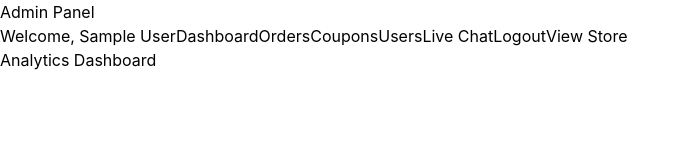
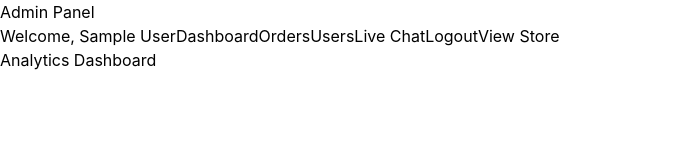
Before and after one commit to m4breaking/ecommerce-app, a React (Vite) app in the folder admin-client/: page /analytics in a window 1280 px wide. Shown: the top 160 px of the page, without its empty margins (0-690 px from the left). Built offline with nearby package versions, Linux system fonts and the light colour scheme; sample sign-in values are in the browser's storage.

Commit message:
Remove coupons page from admin panel

```diff
--- a/admin-client/src/App.jsx
+++ b/admin-client/src/App.jsx
@@ -5,7 +5,6 @@ import AdminChat from './pages/AdminChat';
 import AdminUsers from './pages/AdminUsers';
 import AdminOrders from './pages/AdminOrders';
 import AdminAnalytics from './pages/AdminAnalytics';
-import AdminCoupons from './pages/AdminCoupons';
 import { AdminAuthProvider } from './context/AdminAuthContext';
 
 function App() {
@@ -20,7 +19,6 @@ function App() {
           <Route path="/users" element={<AdminUsers />} />
           <Route path="/orders" element={<AdminOrders />} />
           <Route path="/analytics" element={<AdminAnalytics />} />
-          <Route path="/coupons" element={<AdminCoupons />} />
         </Routes>
       </Router>
     </AdminAuthProvider>
--- a/admin-client/src/pages/AdminAnalytics.jsx
+++ b/admin-client/src/pages/AdminAnalytics.jsx
@@ -81,12 +81,6 @@ const AdminAnalytics = () => {
                 className="text-gray-700 hover:text-indigo-600 px-3 py-2 rounded-md font-medium"
               >
                 Orders
-              </Link>
-              <Link
-                to="/coupons"
-                className="text-gray-700 hover:text-indigo-600 px-3 py-2 rounded-md font-medium"
-              >
-                Coupons
               </Link>
               <Link
                 to="/users"
--- a/admin-client/src/pages/AdminChat.jsx
+++ b/admin-client/src/pages/AdminChat.jsx
@@ -119,12 +119,6 @@ const AdminChat = () => {
                 className="text-gray-700 hover:text-indigo-600 px-3 py-2 rounded-md font-medium"
               >
                 Orders
-              </Link>
-              <Link
-                to="/coupons"
-                className="text-gray-700 hover:text-indigo-600 px-3 py-2 rounded-md font-medium"
-              >
-                Coupons
               </Link>
               <Link
                 to="/users"
--- a/admin-client/src/pages/AdminDashboard.jsx
+++ b/admin-client/src/pages/AdminDashboard.jsx
@@ -197,12 +197,6 @@ const AdminDashboard = () => {
                 className="text-gray-700 hover:text-indigo-600 px-3 py-2 rounded-md font-medium"
               >
                 Orders
-              </Link>
-              <Link
-                to="/coupons"
-                className="text-gray-700 hover:text-indigo-600 px-3 py-2 rounded-md font-medium"
-              >
-                Coupons
               </Link>
               <Link
                 to="/users"
--- a/admin-client/src/pages/AdminOrders.jsx
+++ b/admin-client/src/pages/AdminOrders.jsx
@@ -98,12 +98,6 @@ const AdminOrders = () => {
                 className="text-gray-700 hover:text-indigo-600 px-3 py-2 rounded-md font-medium"
               >
                 Analytics
-              </Link>
-              <Link
-                to="/coupons"
-                className="text-gray-700 hover:text-indigo-600 px-3 py-2 rounded-md font-medium"
-              >
-                Coupons
               </Link>
               <Link
                 to="/users"
--- a/admin-client/src/pages/AdminUsers.jsx
+++ b/admin-client/src/pages/AdminUsers.jsx
@@ -82,12 +82,6 @@ const AdminUsers = () => {
                 className="text-gray-700 hover:text-indigo-600 px-3 py-2 rounded-md font-medium"
               >
                 Orders
-              </Link>
-              <Link
-                to="/coupons"
-                className="text-gray-700 hover:text-indigo-600 px-3 py-2 rounded-md font-medium"
-              >
-                Coupons
               </Link>
               <Link
                 to="/chat"
```
